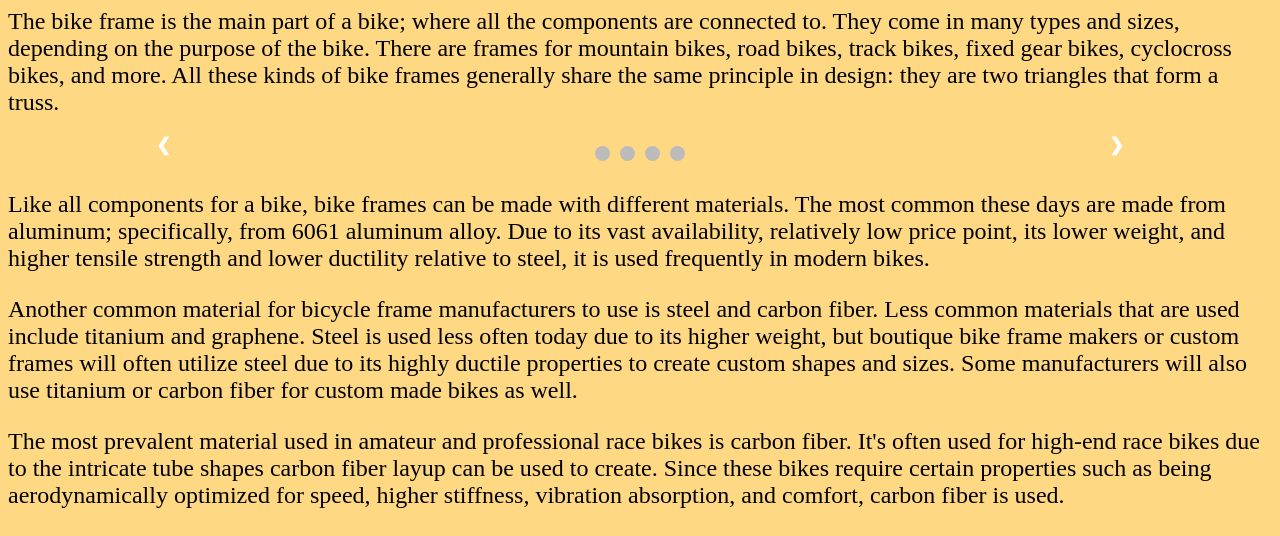
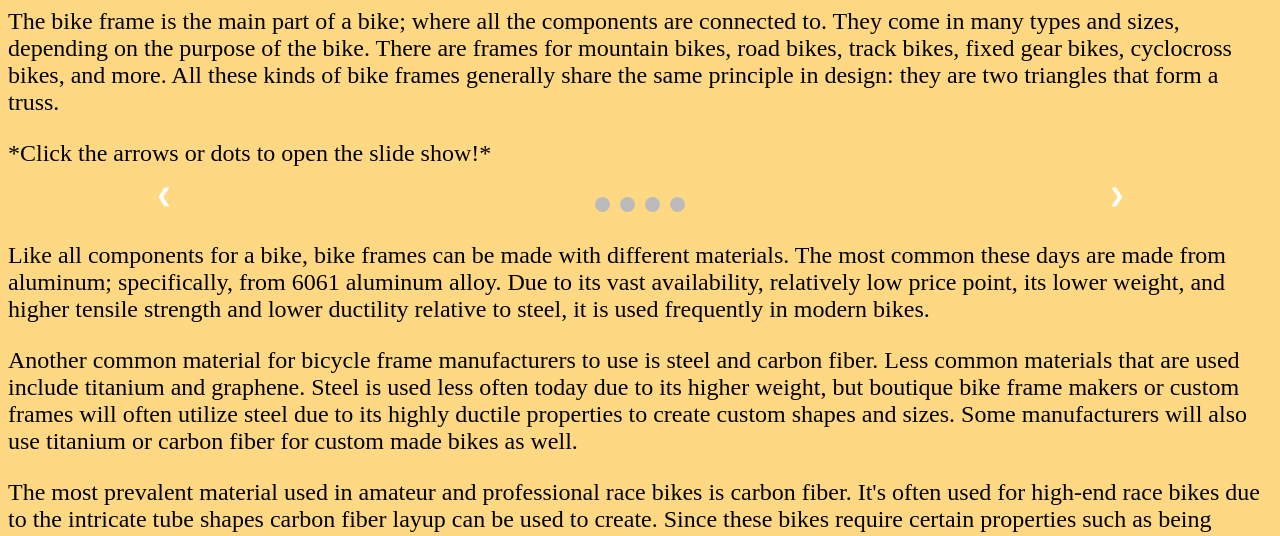
Before and after one commit to EricLiIIT/Project-3, a plain HTML site: page aboutbikes.html in a window 1280 px wide. Shown: the part 257-793 px from the top of the page. Drawn offline with Linux system fonts and the light colour scheme.

Commit message:
added instructions

```diff
--- a/aboutbikes.html
+++ b/aboutbikes.html
@@ -37,6 +37,9 @@
             <p>
                 The bike frame is the main part of a bike; where all the components are connected to. They come in many types and sizes, depending on the purpose of the bike. There are frames for mountain bikes, road bikes, track bikes, fixed gear bikes, cyclocross bikes,
                 and more. All these kinds of bike frames generally share the same principle in design: they are two triangles that form a truss.
+            </p>
+            <p>
+                *Click the arrows or dots to open the slide show!*
             </p>
 
             <div class="slideshow-container">
```
